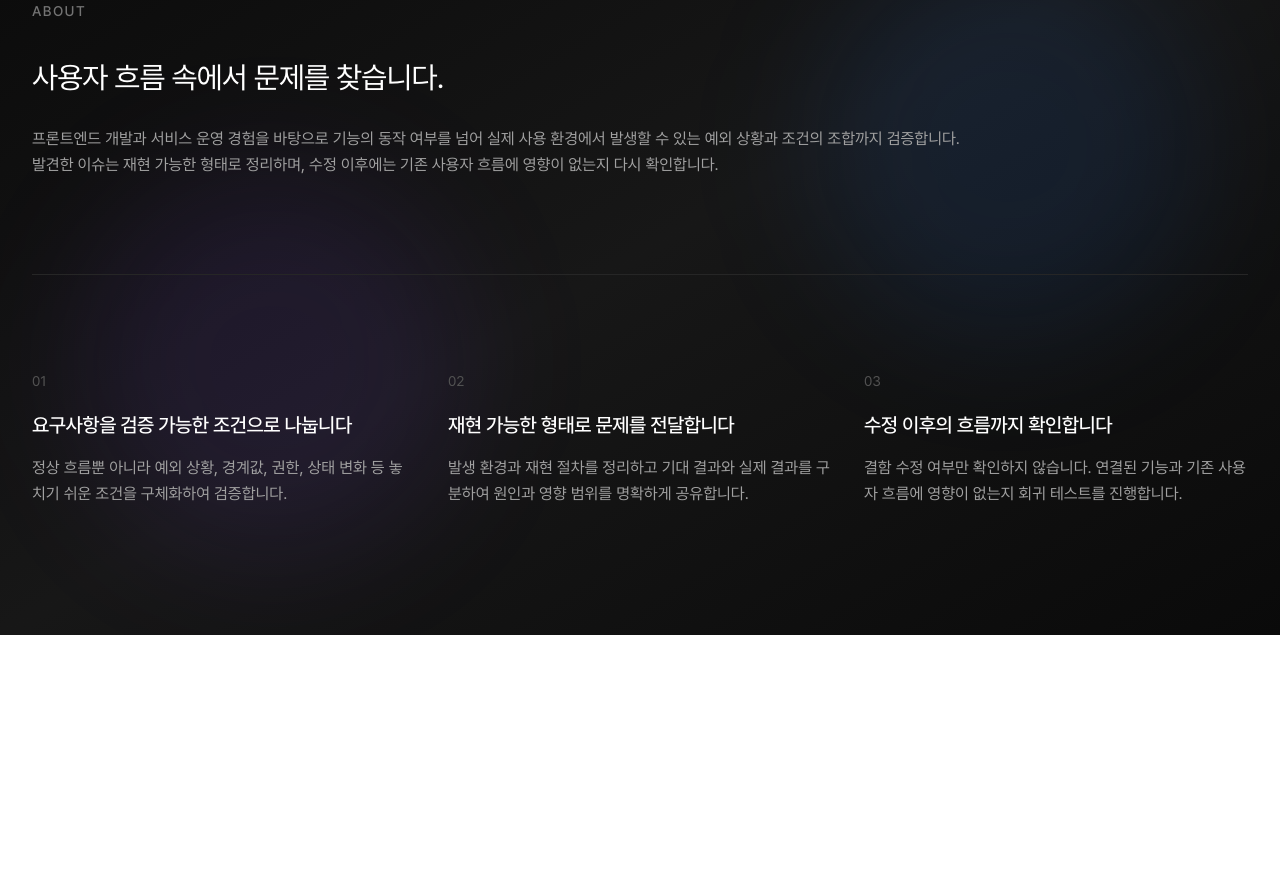
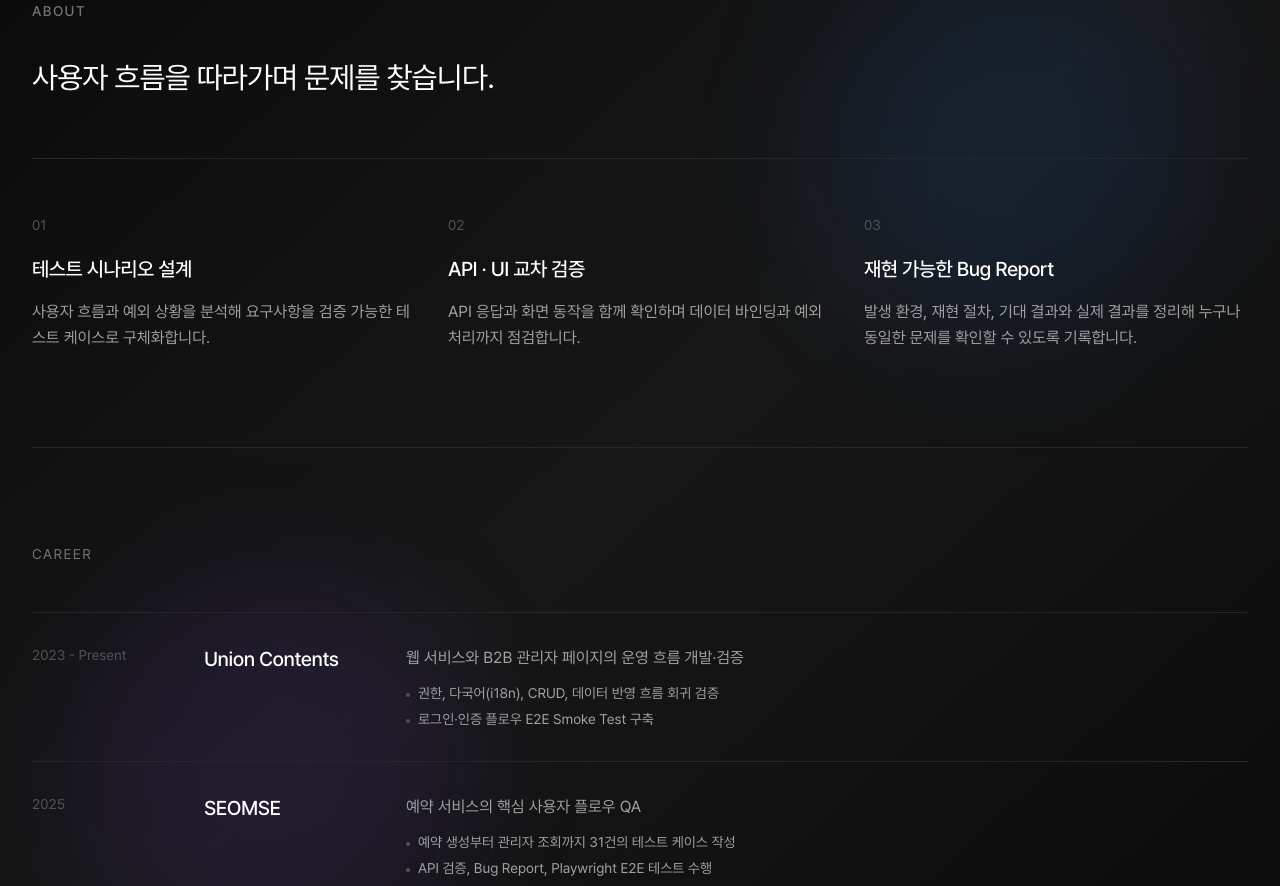
Before and after one commit to kimSojinn/portfolio, a React (Vite) app: page / in a window 1280 px wide. Shown: the part 1860-2746 px from the top of the page. Built offline with nearby package versions, Linux system fonts and the light colour scheme.

Commit message:
fix: 간단한 career 추가 & 디테일 수정

```diff
--- a/src/app/components/ProjectDetail.tsx
+++ b/src/app/components/ProjectDetail.tsx
@@ -672,6 +672,21 @@ const seomseArtifacts = [
   },
 ];
 
+function ParagraphText({ text }: { text: string }) {
+  return (
+    <div className="max-w-5xl space-y-4 md:space-y-5">
+      {text.split("\n\n").map((paragraph) => (
+        <p
+          key={paragraph}
+          className="text-base md:text-xl leading-[1.75] text-neutral-700"
+        >
+          {paragraph}
+        </p>
+      ))}
+    </div>
+  );
+}
+
 const seomseResultSummary = [
   { label: "PASS", value: 24, color: "bg-emerald-500" },
   { label: "FAIL", value: 6, color: "bg-rose-500" },
@@ -682,23 +697,16 @@ const seomseIssueSummary = [
   {
     label: "P1",
     value: 2,
-    width: "40%",
+    width: "50%",
     color: "bg-rose-500",
     desc: "예약 경험에 직접 영향을 주는 결함",
   },
   {
     label: "P2",
-    value: 3,
-    width: "60%",
+    value: 2,
+    width: "50%",
     color: "bg-amber-500",
     desc: "사용자 이용에 불편을 주는 결함",
-  },
-  {
-    label: "P3",
-    value: 1,
-    width: "20%",
-    color: "bg-neutral-400",
-    desc: "기능은 동작하지만 개선이 필요한 결함",
   },
 ];
 
@@ -761,7 +769,7 @@ const seomseScreenshots = [
     step: "07",
     title: "요청사항 입력",
     description: "고객 요청사항 저장 및 전달 확인",
-    qaPoint: "RES-24",
+    qaPoint: "RES-23",
     status: "PASS",
     src: seomseRequestImage,
     alt: "SEOMSE 요청사항 입력 화면",
@@ -770,7 +778,7 @@ const seomseScreenshots = [
     step: "08",
     title: "참고 이미지 첨부",
     description: "이미지 업로드 및 미리보기 확인",
-    qaPoint: "RES-24",
+    qaPoint: "RES-23",
     status: "PASS",
     src: seomseRequestImage2,
     alt: "SEOMSE 이미지 첨부 화면",
@@ -788,7 +796,7 @@ const seomseScreenshots = [
     step: "10",
     title: "예약 상세 확인",
     description: "고객 입력 정보 및 예약 데이터 전달 확인",
-    qaPoint: "RES-30 / RES-31",
+    qaPoint: "RES-30",
     status: "PASS",
     src: seomseAdminReservationImage,
     alt: "SEOMSE 관리자 예약 상세 화면",
@@ -1148,9 +1156,7 @@ export default function ProjectDetail() {
             <h2 className="text-xs md:text-sm tracking-widest text-neutral-400 mb-6 md:mb-8">
               SUMMARY
             </h2>
-            <p className="whitespace-pre-line max-w-5xl text-base md:text-xl leading-[1.85] text-neutral-700">
-              {project.overview}
-            </p>
+            <ParagraphText text={project.overview} />
           </div>
         </section>
 
@@ -1663,9 +1669,7 @@ export default function ProjectDetail() {
               <h2 className="text-xs md:text-sm tracking-widest text-neutral-400 mb-6 md:mb-8">
                 INSIGHT
               </h2>
-              <p className="whitespace-pre-line max-w-5xl text-base md:text-xl leading-[1.85] text-neutral-700">
-                {(project as { insight?: string }).insight}
-              </p>
+              <ParagraphText text={(project as { insight: string }).insight} />
             </div>
           </section>
         )}
--- a/src/app/components/SeomseReservationQaDoc.tsx
+++ b/src/app/components/SeomseReservationQaDoc.tsx
@@ -589,8 +589,8 @@ export default function SeomseReservationQaDoc() {
             </h1>
             <p className="mt-5 text-base leading-8 text-neutral-600 md:text-lg">
               예약 생성부터 관리자 조회까지의 주요 시나리오를 대상으로 테스트
-              케이스를 작성하고, 기능 검증과 API 응답 확인을 통해 발견한 버그와
-              원인 분석 결과를 담았습니다.
+              케이스를 작성하고, <br /> 기능 검증과 API 응답 확인을 통해 발견한
+              버그와 원인 분석 결과를 담았습니다.
             </p>
           </div>
         </header>
--- a/src/app/components/home/AboutSection.tsx
+++ b/src/app/components/home/AboutSection.tsx
@@ -1,5 +1,5 @@
 import { motion } from "motion/react";
-import { strengths } from "./homeData";
+import { careers, strengths } from "./homeData";
 
 export default function AboutSection() {
   return (
@@ -10,25 +10,19 @@ export default function AboutSection() {
       <div className="absolute top-20 right-20 w-96 h-96 bg-blue-500/10 rounded-full blur-3xl"></div>
       <div className="absolute bottom-20 left-20 w-96 h-96 bg-violet-500/10 rounded-full blur-3xl"></div>
       <div className="max-w-7xl mx-auto relative z-10">
-        <div className="mb-16 md:mb-24">
+        <div className="mb-10 md:mb-14">
           <h2 className="text-xs md:text-sm tracking-widest text-neutral-500 mb-6 md:mb-8">
             ABOUT
           </h2>
-          <div>
+          <div className="max-w-3xl">
             <p className="text-xl md:text-2xl lg:text-3xl leading-relaxed tracking-tight">
-              사용자 흐름 속에서 문제를 찾습니다.
-            </p>
-            <p className="mt-5 md:mt-6 text-sm md:text-base leading-relaxed text-neutral-400">
-              프론트엔드 개발과 서비스 운영 경험을 바탕으로 기능의 동작 여부를
-              넘어 실제 사용 환경에서 발생할 수 있는 예외 상황과 조건의 조합까지
-              검증합니다.
-              <br /> 발견한 이슈는 재현 가능한 형태로 정리하며, 수정 이후에는
-              기존 사용자 흐름에 영향이 없는지 다시 확인합니다.
+              사용자 흐름을 따라가며 문제를 찾습니다.
             </p>
           </div>
         </div>
 
-        <div className="grid md:grid-cols-3 gap-8 border-t border-neutral-800 pt-16 md:pt-24 mb-16 md:mb-0">
+        <div className="border-t border-neutral-800 pt-10 md:pt-14 mb-16 md:mb-24">
+          <div className="grid md:grid-cols-3 gap-8">
             {strengths.map((strength, index) => (
               <motion.div
                 key={strength.title}
@@ -37,7 +31,9 @@ export default function AboutSection() {
                 viewport={{ once: true }}
                 transition={{ duration: 0.5, delay: index * 0.1 }}
               >
-              <div className="text-sm text-neutral-600 mb-5">0{index + 1}</div>
+                <div className="text-sm text-neutral-600 mb-5">
+                  0{index + 1}
+                </div>
                 <h3 className="text-lg md:text-xl tracking-tight mb-4">
                   {strength.title}
                 </h3>
@@ -48,6 +44,43 @@ export default function AboutSection() {
             ))}
           </div>
         </div>
+
+        <div className="border-t border-neutral-800 pt-16 md:pt-24 mb-16 md:mb-0">
+          <p className="text-xs md:text-sm tracking-widest text-neutral-500 mb-10 md:mb-12">
+            CAREER
+          </p>
+          <div className="border-t border-neutral-800">
+            {careers.map((item, index) => (
+              <motion.div
+                key={`${item.company}-${item.year}`}
+                initial={{ opacity: 0, y: 20 }}
+                whileInView={{ opacity: 1, y: 0 }}
+                viewport={{ once: true }}
+                transition={{ duration: 0.5, delay: index * 0.1 }}
+                className="grid gap-3 border-b border-neutral-800 py-6 md:grid-cols-[140px_170px_minmax(0,1fr)] md:gap-8 md:py-8"
+              >
+                <div className="text-sm text-neutral-600">
+                  {item.year}
+                </div>
+                <h3 className="text-lg md:text-xl tracking-tight">
+                  {item.company}
+                </h3>
+                <div className="text-neutral-400 leading-relaxed">
+                  <p>{item.summary}</p>
+                  <ul className="mt-3 space-y-1.5 text-sm">
+                    {item.details.map((detail) => (
+                      <li key={detail} className="flex gap-2">
+                        <span className="mt-[0.7em] h-1 w-1 shrink-0 rounded-full bg-neutral-600" />
+                        <span>{detail}</span>
+                      </li>
+                    ))}
+                  </ul>
+                </div>
+              </motion.div>
+            ))}
+          </div>
+        </div>
+      </div>
     </section>
   );
 }
--- a/src/app/components/home/FooterSection.tsx
+++ b/src/app/components/home/FooterSection.tsx
@@ -41,7 +41,7 @@ export default function FooterSection() {
           </div>
           <div>
             <h4 className="text-xs md:text-sm tracking-widest text-neutral-400 mb-3 md:mb-4">
-              CONNECT
+              CONTACT
             </h4>
             <div className="space-y-2">
               <a
--- a/src/app/components/home/homeData.ts
+++ b/src/app/components/home/homeData.ts
@@ -52,36 +52,39 @@ export const categories: ProjectCategory[] = ["All", "Quality", "Regression"];
 
 export const strengths = [
   {
-    title: "요구사항을 검증 가능한 조건으로 나눕니다",
+    title: "테스트 시나리오 설계",
     description:
-      "정상 흐름뿐 아니라 예외 상황, 경계값, 권한, 상태 변화 등 놓치기 쉬운 조건을 구체화하여 검증합니다.",
+      "사용자 흐름과 예외 상황을 분석해 요구사항을 검증 가능한 테스트 케이스로 구체화합니다.",
   },
   {
-    title: "재현 가능한 형태로 문제를 전달합니다",
+    title: "API · UI 교차 검증",
     description:
-      "발생 환경과 재현 절차를 정리하고 기대 결과와 실제 결과를 구분하여 원인과 영향 범위를 명확하게 공유합니다.",
+      "API 응답과 화면 동작을 함께 확인하며 데이터 바인딩과 예외 처리까지 점검합니다.",
   },
   {
-    title: "수정 이후의 흐름까지 확인합니다",
+    title: "재현 가능한 Bug Report",
     description:
-      "결함 수정 여부만 확인하지 않습니다. 연결된 기능과 기존 사용자 흐름에 영향이 없는지 회귀 테스트를 진행합니다.",
+      "발생 환경, 재현 절차, 기대 결과와 실제 결과를 정리해 누구나 동일한 문제를 확인할 수 있도록 기록합니다.",
   },
 ];
 
-export const experience = [
+export const careers = [
   {
     year: "2023 - Present",
     company: "Union Contents",
-    role: "서비스 플로우 QA · 회귀 검증 · B2B 관리자 페이지 품질 개선",
+    summary: "웹 서비스와 B2B 관리자 페이지의 운영 흐름 개발·검증",
+    details: [
+      "권한, 다국어(i18n), CRUD, 데이터 반영 흐름 회귀 검증",
+      "로그인·인증 플로우 E2E Smoke Test 구축",
+    ],
   },
   {
     year: "2025",
     company: "SEOMSE",
-    role: "예약 플로우 QA · 성능 품질 점검 · MVP 개발",
-  },
-  {
-    year: "2023",
-    company: "SEO Guide Book",
-    role: "SEO · 웹 접근성 품질 기준 정리 · 가이드 공동 집필",
+    summary: "예약 서비스의 핵심 사용자 플로우 QA",
+    details: [
+      "예약 생성부터 관리자 조회까지 31건의 테스트 케이스 작성",
+      "API 검증, Bug Report, Playwright E2E 테스트 수행",
+    ],
   },
 ];
```
Lines whose indentation alone changed are shown as unchanged.
